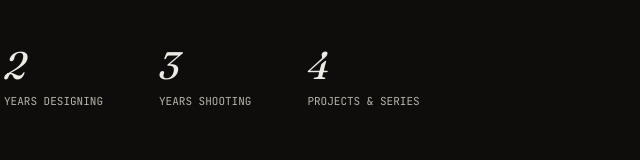
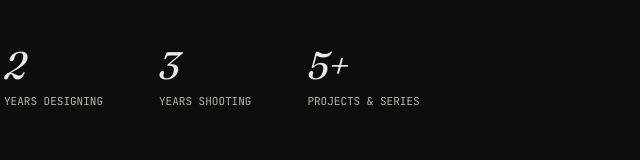
Before and after one commit to britney19544/Britney-portfolio, a plain HTML site: page index.html in a window 1280 px wide. Shown: the part 2240-2400 px from the top of the page, 60-700 px from the left. Drawn offline with Linux system fonts and the light colour scheme.

Commit message:
Update HTML

```diff
--- a/index.html
+++ b/index.html
@@ -160,7 +160,7 @@
     <div class="stats">
       <div><strong>2</strong><span>YEARS DESIGNING</span></div>
       <div><strong>3</strong><span>YEARS SHOOTING</span></div>
-      <div><strong>4</strong><span>PROJECTS &amp; SERIES</span></div>
+      <div><strong>5+</strong><span>PROJECTS &amp; SERIES</span></div>
     </div>
   </div>
   <div class="about-frame">
```
Also changed, not shown: 1 other file.
